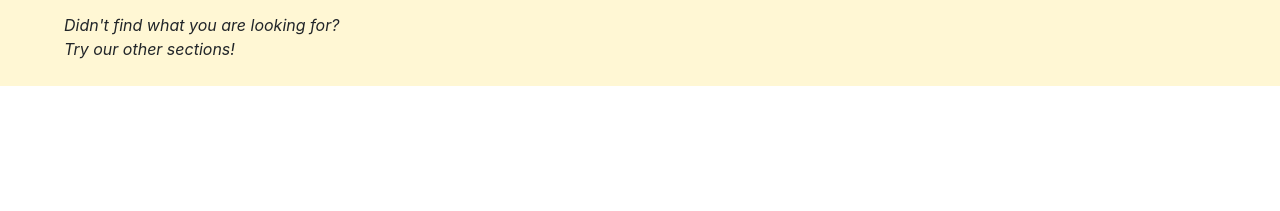
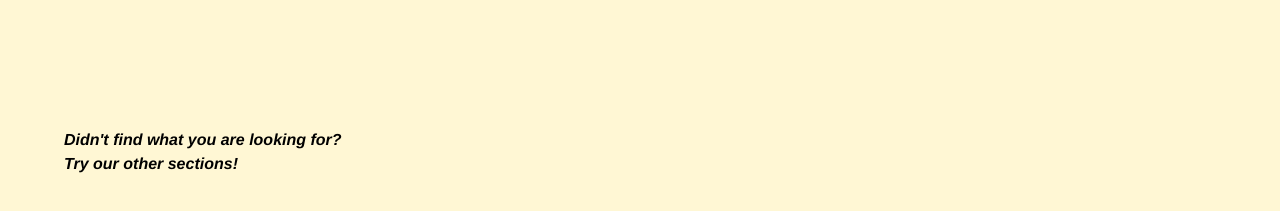
Before and after one commit to khushikoshta/readOnRent, a plain HTML site: page fictionBook.html in a window 1280 px wide. Shown: the part 1897-2108 px from the top of the page. Before the commit the page ends 1983 px from the top, so only its background shows below. Drawn offline with nearby package versions, Linux system fonts and the light colour scheme.

Commit message:
Update fictionBook.html
Added end-message class

```diff
--- a/fictionBook.html
+++ b/fictionBook.html
@@ -183,9 +183,12 @@
 
         </div>
 
-        <em>Didn't find what you are looking for?
+        <p class="end-message">
+            <em>Didn't find what you are looking for?
             <br />
-        Try our other sections!</em>
+            Try our other sections!</em>
+        </p>
+
     </div>
 
 
```
